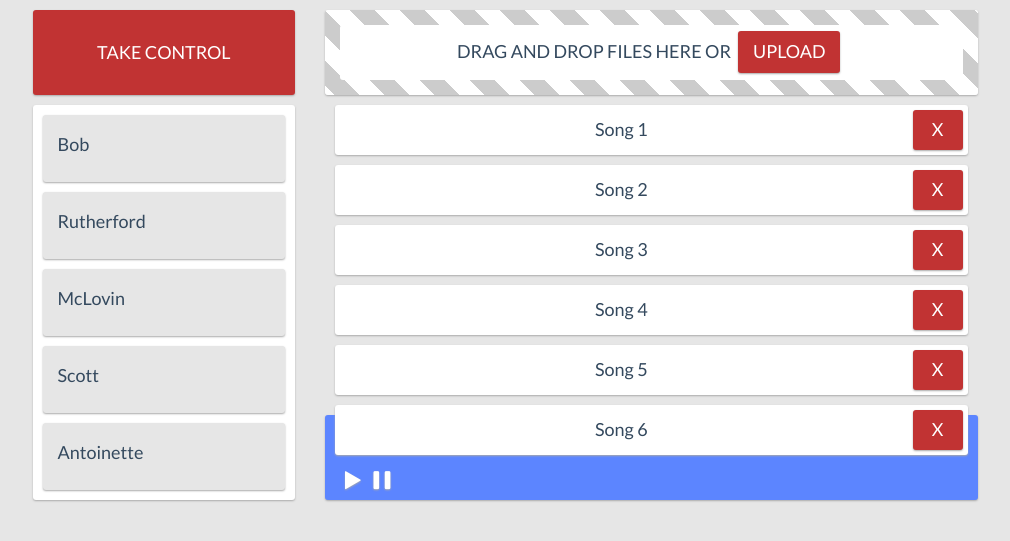
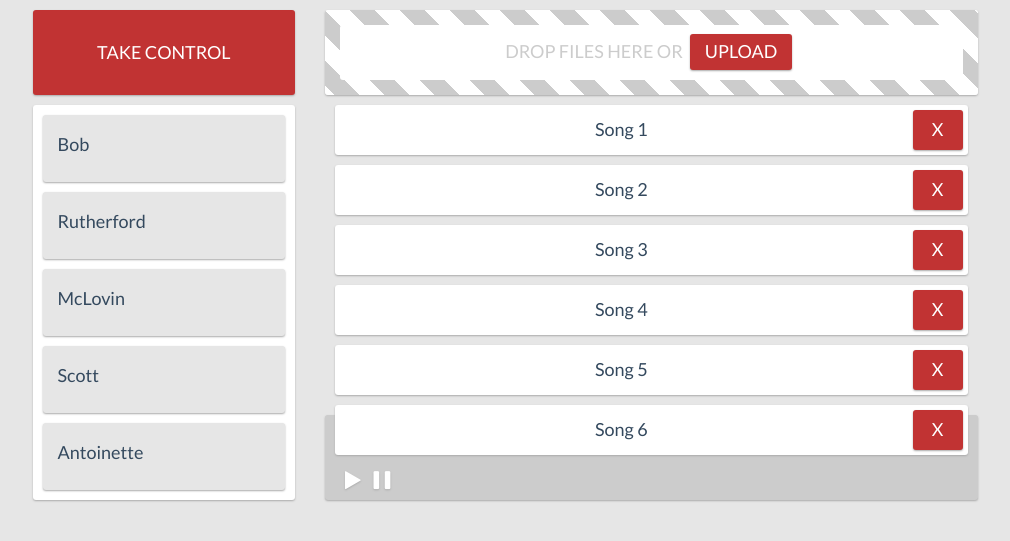
Before and after one commit to lstarrett/jukebox, a PHP site: page / in a window 1280 px wide. Shown: the top 541 px of the page, without its empty margins (135-1145 px from the left). Run offline with PHP 8.4, Linux system fonts and the light colour scheme.

Commit message:
recolored music controls bar for now, edited music controls layout

```diff
--- a/static/css/juke-style.css
+++ b/static/css/juke-style.css
@@ -101,17 +101,18 @@
 
 .upload-text {
 	margin: 0px;
-	padding: 0px;
+	padding: 3px 0;
 	height: 100%;
 	box-shadow: 0 0 0 #aaa;
+	color: #CCCCCC;
 }
 
 .upload-btn {
 	padding: 0 15px 0 15px;
 	margin: 5px;
-	height: 42px;
+	height: 36px;
 	text-align: center;
-	line-height: 42px;
+	line-height: 36px;
 	color: #FFFFFF;
 	background: #C13333;
 	-webkit-transition: 0.25s linear;
@@ -135,14 +136,14 @@
 	z-index: -1;
 	padding: 50px 20px 0;
 	//border: 2px solid #5C85FF;
-	background: #5C85FF;
-	//background: #CCCCCC;
+	//background: #5C85FF;
+	background: #CCCCCC;
 }
 
 .music-control-panel > span {
 	display: inline-block;
 	width: 25px;
-	color: white;
+	color: #FFFFFF;
 	text-shadow: 0 1px 2px #aaa;
 }
 
--- a/static/index.html
+++ b/static/index.html
@@ -43,7 +43,7 @@
 						<div class="card upload-text">
 							<table align="center">
 								<tr>
-									<td>DRAG AND DROP FILES HERE OR</td>
+									<td>DROP FILES HERE OR</td>
 									<td><div class="card upload-btn">UPLOAD</div></td>
 								</tr>
 							</table>
```
